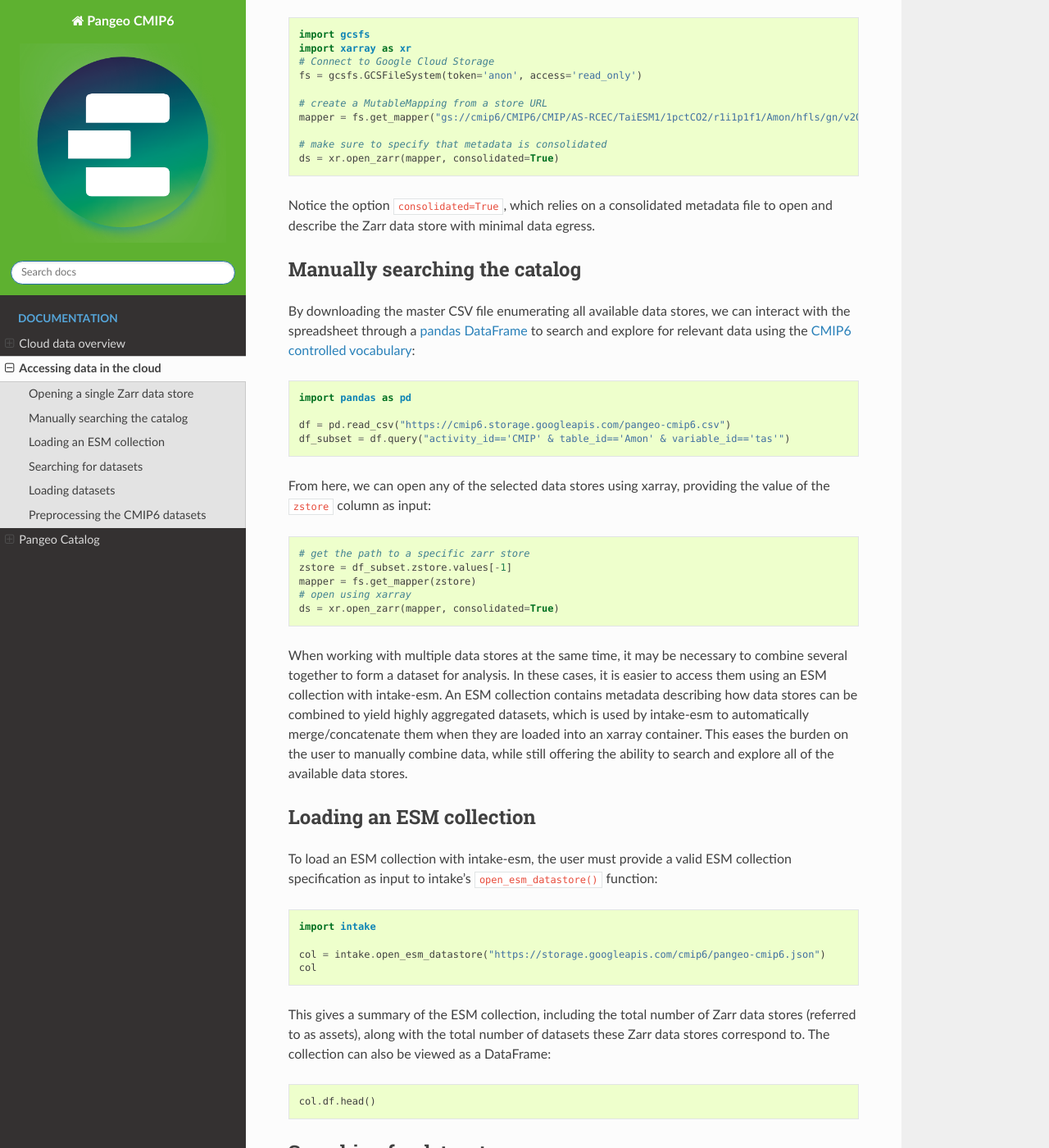
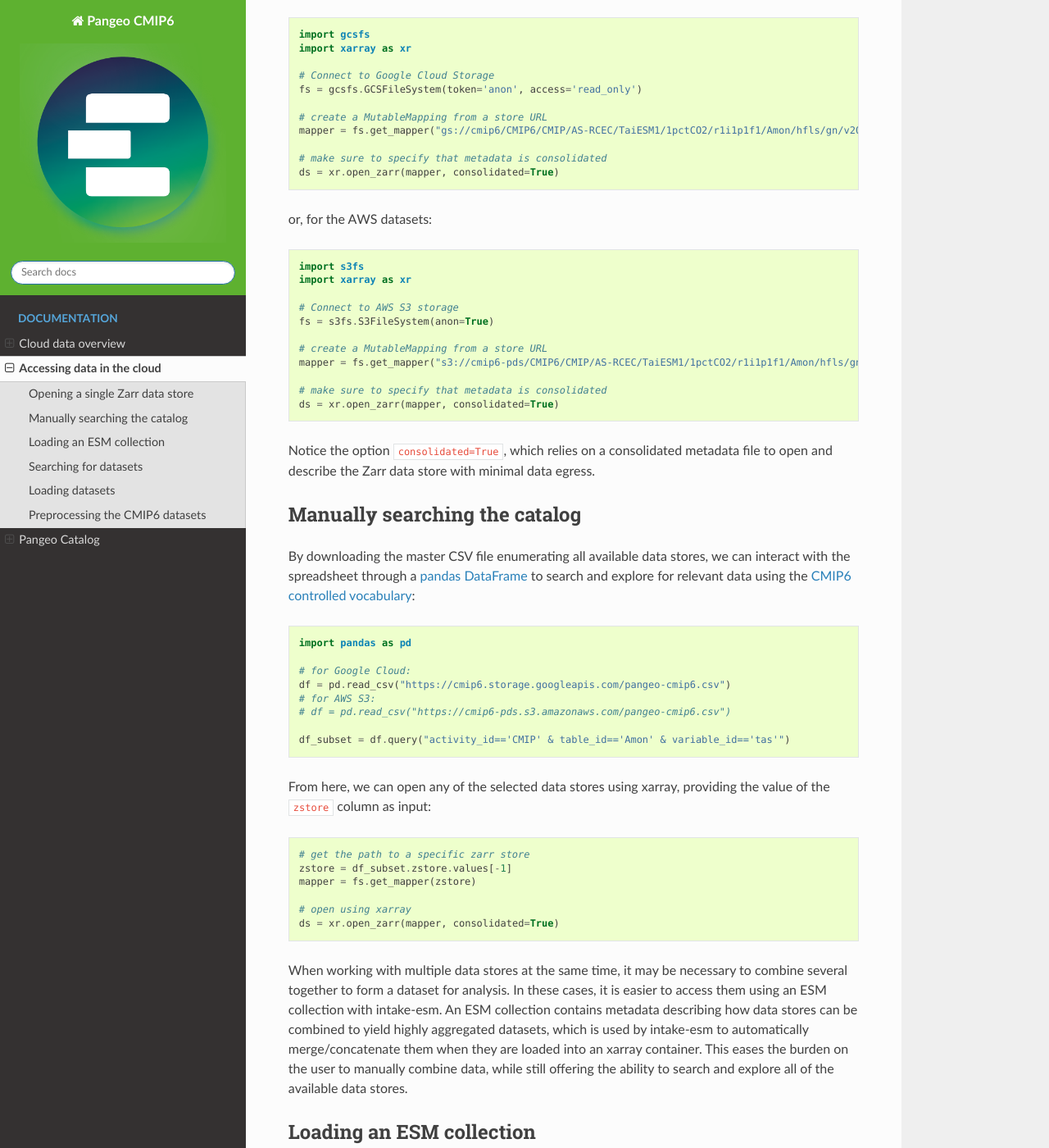
Before and after one commit to pangeo-data/pangeo-cmip6-cloud, a Sphinx documentation site: the page built from docs/accessing_data.rst, in a window 1280 px wide and 1400 px high, scrolled down 462 px. Shown: the whole window at 82% size. Built offline with Sphinx 7.4.7 and the Read the Docs theme 2.0.0, drawn with Linux system fonts in a browser that asks for light colours; some of the changed text lies outside the part shown.

Commit message:
Update accessing_data.rst
added the corresponding code for AWS S3 in addition to GCS

```diff
--- a/docs/accessing_data.rst
+++ b/docs/accessing_data.rst
@@ -12,11 +12,28 @@ The function takes a Python-native ``MutableMapping`` as input, which can be acq
 
   import gcsfs
   import xarray as xr
+
   # Connect to Google Cloud Storage
   fs = gcsfs.GCSFileSystem(token='anon', access='read_only')
 
   # create a MutableMapping from a store URL
   mapper = fs.get_mapper("gs://cmip6/CMIP6/CMIP/AS-RCEC/TaiESM1/1pctCO2/r1i1p1f1/Amon/hfls/gn/v20200225/")
+
+  # make sure to specify that metadata is consolidated
+  ds = xr.open_zarr(mapper, consolidated=True)
+
+or, for the AWS datasets:
+
+.. code-block:: python
+
+  import s3fs
+  import xarray as xr
+
+  # Connect to AWS S3 storage
+  fs = s3fs.S3FileSystem(anon=True)
+
+  # create a MutableMapping from a store URL
+  mapper = fs.get_mapper("s3://cmip6-pds/CMIP6/CMIP/AS-RCEC/TaiESM1/1pctCO2/r1i1p1f1/Amon/hfls/gn/v20200225/")
 
   # make sure to specify that metadata is consolidated
   ds = xr.open_zarr(mapper, consolidated=True)
@@ -31,7 +48,11 @@ By downloading the master CSV file enumerating all available data stores, we can
 
   import pandas as pd
 
+  # for Google Cloud:
   df = pd.read_csv("https://cmip6.storage.googleapis.com/pangeo-cmip6.csv")
+  # for AWS S3:
+  # df = pd.read_csv("https://cmip6-pds.s3.amazonaws.com/pangeo-cmip6.csv")
+
   df_subset = df.query("activity_id=='CMIP' & table_id=='Amon' & variable_id=='tas'")
 
 From here, we can open any of the selected data stores using xarray, providing the value of the ``zstore`` column as input:
@@ -41,6 +62,7 @@ From here, we can open any of the selected data stores using xarray, providing t
   # get the path to a specific zarr store
   zstore = df_subset.zstore.values[-1]
   mapper = fs.get_mapper(zstore)
+
   # open using xarray
   ds = xr.open_zarr(mapper, consolidated=True)
 
@@ -57,7 +79,11 @@ To load an ESM collection with intake-esm, the user must provide a valid ESM col
 
   import intake
 
+  # for Google Cloud:
   col = intake.open_esm_datastore("https://storage.googleapis.com/cmip6/pangeo-cmip6.json")
+  # for AWS S3:
+  #col = intake.open_esm_datastore("https://cmip6-pds.s3.amazonaws.com/pangeo-cmip6.json")
+
   col
 
 This gives a summary of the ESM collection, including the total number of Zarr data stores (referred to as assets), along with the total number of datasets these Zarr data stores correspond to.
```
